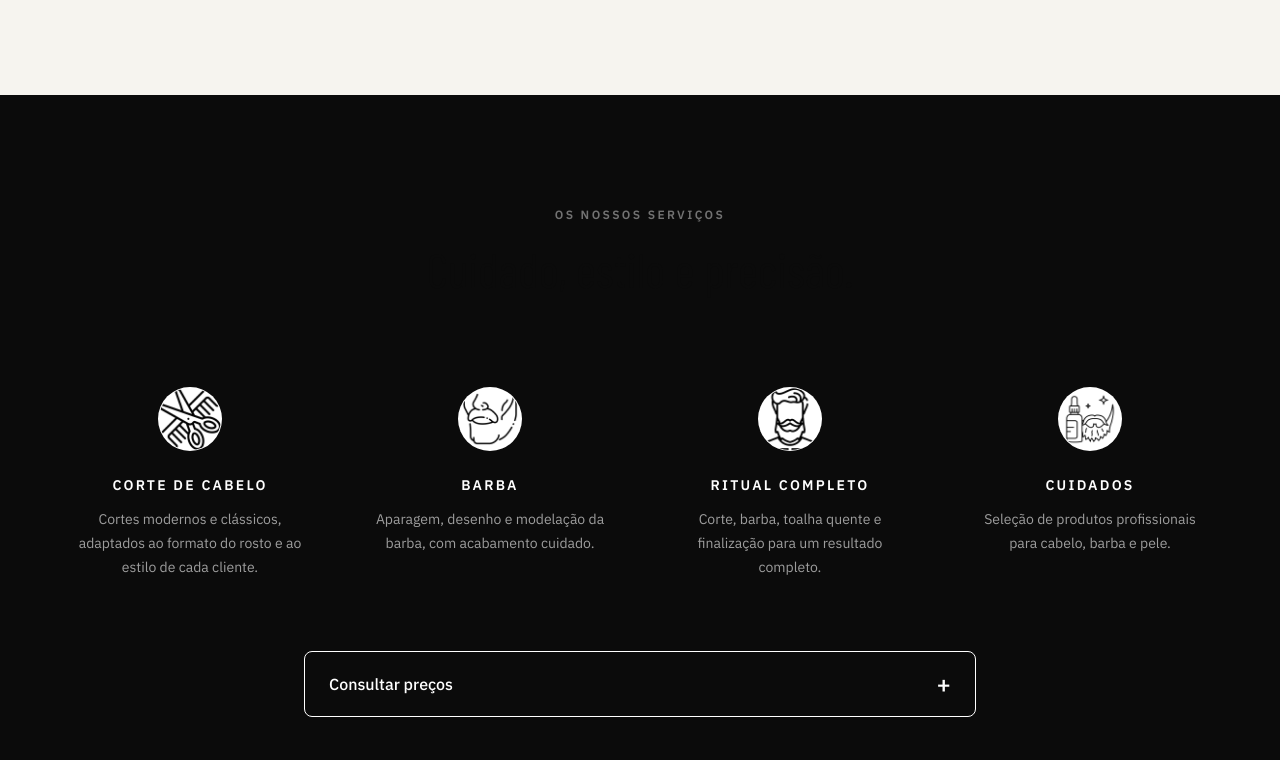
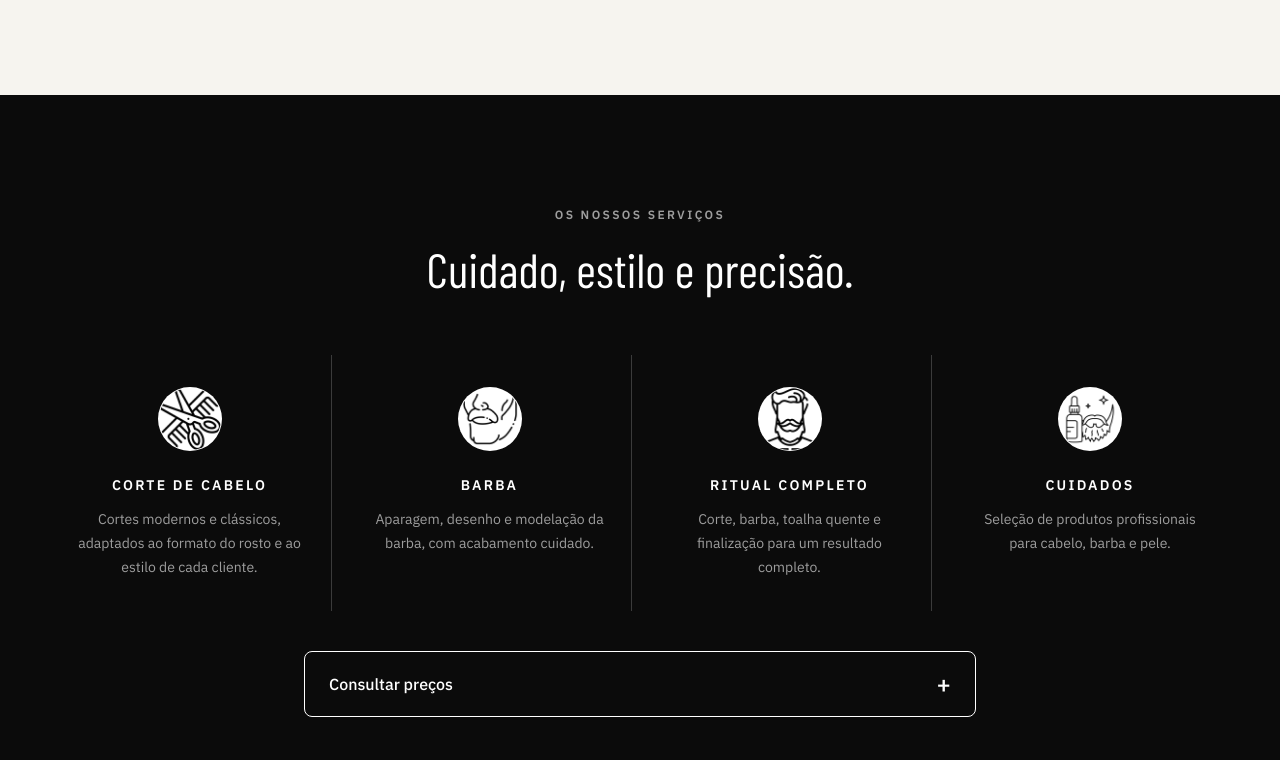
Before and after one commit to DanielBelem/santos-barbearia, a React (Vite) app: page / in a window 1280 px wide. Shown: the part 1300-2060 px from the top of the page. Built offline with nearby package versions, Linux system fonts and the light colour scheme.

Commit message:
chore: visual cleanup

```diff
--- a/src/sections/ServicesSection.tsx
+++ b/src/sections/ServicesSection.tsx
@@ -12,7 +12,7 @@ export function ServicesSection() {
     <section
       id="servicos"
       aria-labelledby="services-title"
-      className="bg-ink text-ink py-20 sm:py-28"
+      className="bg-ink text-white py-20 sm:py-28"
     >
       <Container>
         <SectionHeading
@@ -20,9 +20,10 @@ export function ServicesSection() {
           eyebrow="Os nossos serviços"
           title="Cuidado, estilo e precisão."
           centered
+          inverted
         />
 
-        <div className="mt-14 grid gap-4 md:grid-cols-2 xl:grid-cols-4">
+        <div className="mt-14 grid gap-4 md:grid-cols-2 xl:grid-cols-4 md:divide-y-0 md:divide-x divide-white/20">
           {services.map((service, index) => (
             <ServiceCard key={service.id} service={service} position={index + 1} />
           ))}
```
